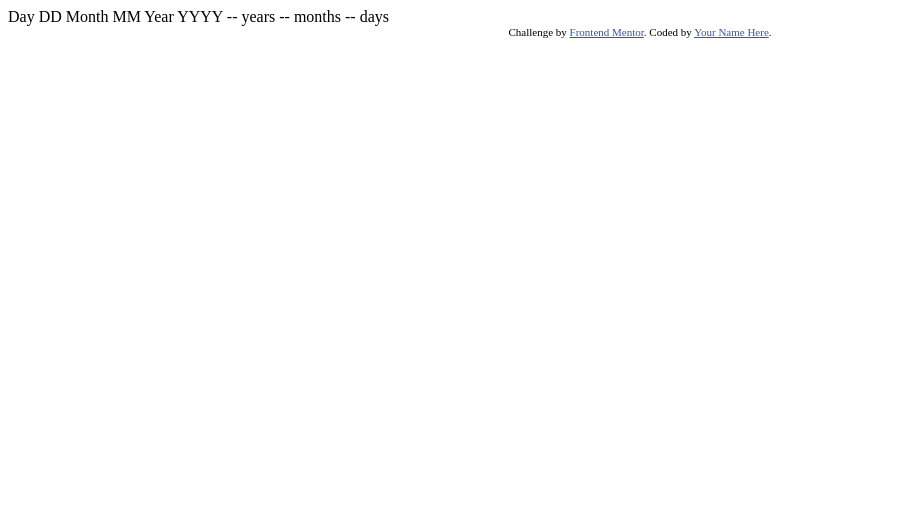
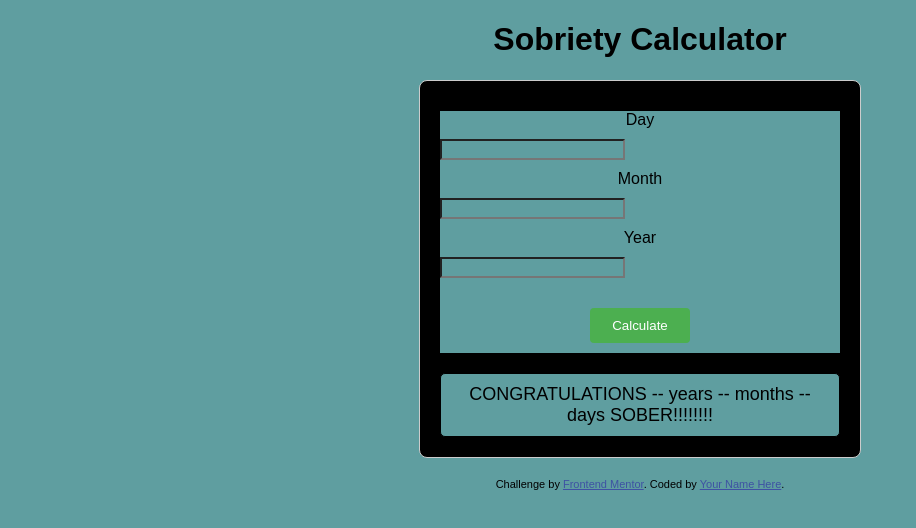
Before and after one commit to The-real-joe/sobriety-counter, a plain HTML site: page index.html in a window 1280 px wide. Shown: the whole page, without its empty margins (0-916 px from the left). Drawn offline with Linux system fonts and the light colour scheme.

Commit message:
messing with css

```diff
--- /dev/null
+++ b/index.css
@@ -0,0 +1,25 @@
+* {
+    text-align: center;
+    background-color: cadetblue;
+}
+
+.calculator {
+    border: 1px solid black;
+    padding: 10px;
+    border-radius: 5px;
+    background-color: black;
+}
+
+#result {
+    border: 1px solid black;
+    padding: 10px;
+    border-radius: 5px;
+}
+
+button {
+    border: 1px solid black;
+    padding: 10px;
+    border-radius: 5px;
+    width: 100px;
+    margin: 10px;
+}
--- a/index.html
+++ b/index.html
@@ -5,33 +5,81 @@
   <meta name="viewport" content="width=device-width, initial-scale=1.0"> <!-- displays site properly based on user's device -->
 
   <link rel="icon" type="image/png" sizes="32x32" href="./assets/images/favicon-32x32.png">
-
+  <link rel="stylesheet" href="index.css">
   <title>Frontend Mentor | Age calculator app</title>
 
   <!-- Feel free to remove these styles or customise in your own stylesheet 👍 -->
   <style>
     .attribution { font-size: 11px; text-align: center; }
     .attribution a { color: hsl(228, 45%, 44%); }
+    body { font-family: Arial, sans-serif; text-align: center; }
+    .calculator { margin: 20px auto; padding: 20px; max-width: 400px; border: 1px solid #ccc; border-radius: 8px; }
+    label, input { display: block; margin: 10px 0; }
+    button { margin-top: 20px; padding: 10px 20px; background-color: #4CAF50; color: white; border: none; border-radius: 4px; cursor: pointer; }
+    #result { margin-top: 20px; font-size: 18px; }
   </style>
 </head>
+
 <body>
+  <h1>Sobriety Calculator</h1>
+  <div class="calculator">
+    <form id="sobrietyCalculatorForm">
+      <label for="day">Day</label>
+      <input type="number" name="day" id="day" required>
+      <label for="month">Month</label>
+      <input type="number" name="month" id="month" required>
+      <label for="year">Year</label>
+      <input type="number" name="year" id="year" required>
+      <button type="submit">Calculate</button>
+    </form>
 
-  Day
-  DD
-
-  Month
-  MM
-
-  Year
-  YYYY
-
-  -- years
-  -- months
-  -- days
+    <div id="result">
+      CONGRATULATIONS
+      -- years
+      -- months
+      -- days
+      SOBER!!!!!!!!
+    </div>
+  </div>
 
   <div class="attribution">
     Challenge by <a href="https://www.frontendmentor.io?ref=challenge" target="_blank">Frontend Mentor</a>.
     Coded by <a href="#">Your Name Here</a>.
   </div>
+
+  <script>
+    document.getElementById('sobrietyCalculatorForm').addEventListener('submit', function(event) {
+      event.preventDefault();
+
+      const day = parseInt(document.getElementById('day').value);
+      const month = parseInt(document.getElementById('month').value);
+      const year = parseInt(document.getElementById('year').value);
+
+      const today = new Date();
+      const sobrietyDate = new Date(year, month - 1, day);
+
+      let ageYears = today.getFullYear() - sobrietyDate.getFullYear();
+      let ageMonths = today.getMonth() - sobrietyDate.getMonth();
+      let ageDays = today.getDate() - sobrietyDate.getDate();
+
+      if (ageDays < 0) {
+        ageMonths--;
+        ageDays += new Date(today.getFullYear(), today.getMonth(), 0).getDate();
+      }
+
+      if (ageMonths < 0) {
+        ageYears--;
+        ageMonths += 12;
+      }
+
+      document.getElementById('result').innerHTML = `
+        CONGRATULATIONS<br>
+        ${ageYears} years<br>
+        ${ageMonths} months<br>
+        ${ageDays} days<br>
+        SOBER!!!!!!!!
+      `;
+    });
+  </script>
 </body>
 </html>
```
